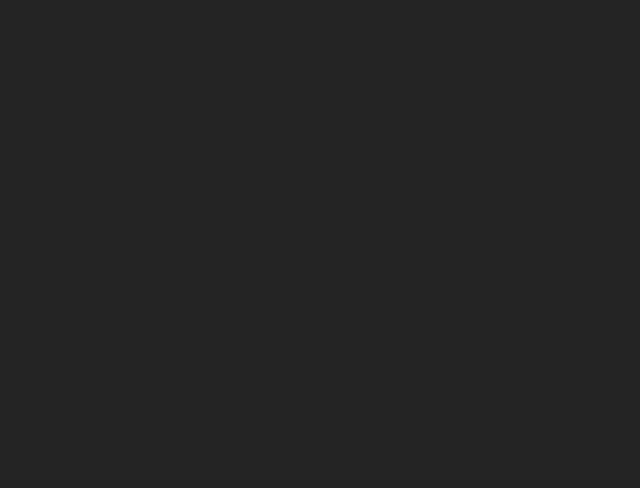
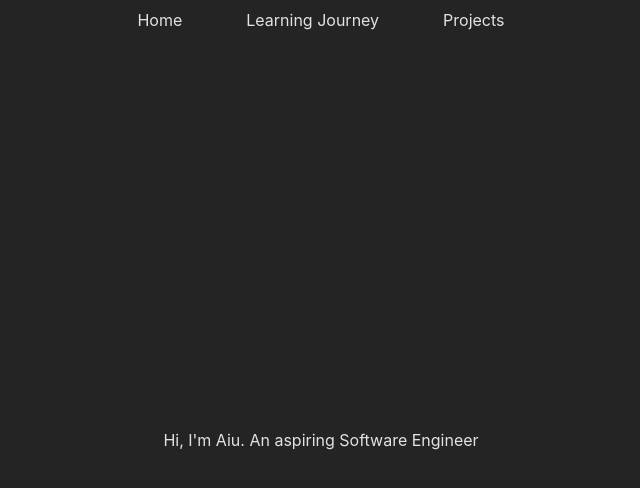
Before and after one commit to aiuyap/portfolio, a React (Vite) app: page / in a window 1280 px wide. Shown: the top 488 px of the page, without its empty margins (319-959 px from the left). Built offline with nearby package versions, Linux system fonts and the light colour scheme.

Commit message:
feat: installed tailwind and auto class sorting

```diff
--- a/package.json
+++ b/package.json
@@ -10,8 +10,10 @@
     "preview": "vite preview"
   },
   "dependencies": {
+    "@tailwindcss/vite": "^4.0.0",
     "react": "^18.3.1",
-    "react-dom": "^18.3.1"
+    "react-dom": "^18.3.1",
+    "tailwindcss": "^4.0.0"
   },
   "devDependencies": {
     "@eslint/js": "^9.17.0",
@@ -23,6 +25,8 @@
     "eslint-plugin-react-hooks": "^5.0.0",
     "eslint-plugin-react-refresh": "^0.4.16",
     "globals": "^15.14.0",
+    "prettier": "^3.4.2",
+    "prettier-plugin-tailwindcss": "^0.6.10",
     "vite": "^6.0.5"
   }
 }
--- a/src/App.jsx
+++ b/src/App.jsx
@@ -1,5 +1,16 @@
 function App() {
-  return <></>;
+  return (
+    <>
+      <nav className="sticky flex h-10 items-center justify-center gap-16">
+        <a href="#">Home</a>
+        <a href="#">Learning Journey</a>
+        <a href="#">Projects</a>
+      </nav>
+      <section className="flex h-dvh items-center justify-center">
+        <h1>Hi, I&apos;m Aiu. An aspiring Software Engineer</h1>
+      </section>
+    </>
+  );
 }
 
 export default App;
--- a/src/index.css
+++ b/src/index.css
@@ -1,3 +1,5 @@
+@import "tailwindcss";
+
 :root {
   font-family: Inter, system-ui, Avenir, Helvetica, Arial, sans-serif;
   color: rgba(255, 255, 255, 0.87);
--- a/vite.config.js
+++ b/vite.config.js
@@ -1,7 +1,8 @@
-import { defineConfig } from 'vite'
-import react from '@vitejs/plugin-react-swc'
+import { defineConfig } from "vite";
+import react from "@vitejs/plugin-react-swc";
+import tailwindcss from "@tailwindcss/vite";
 
 // https://vite.dev/config/
 export default defineConfig({
-  plugins: [react()],
-})
+  plugins: [react(), tailwindcss()],
+});
```
Also changed, not shown: .prettierrc.json (added), 1 other file (tests, documents, lock files or other folders).
